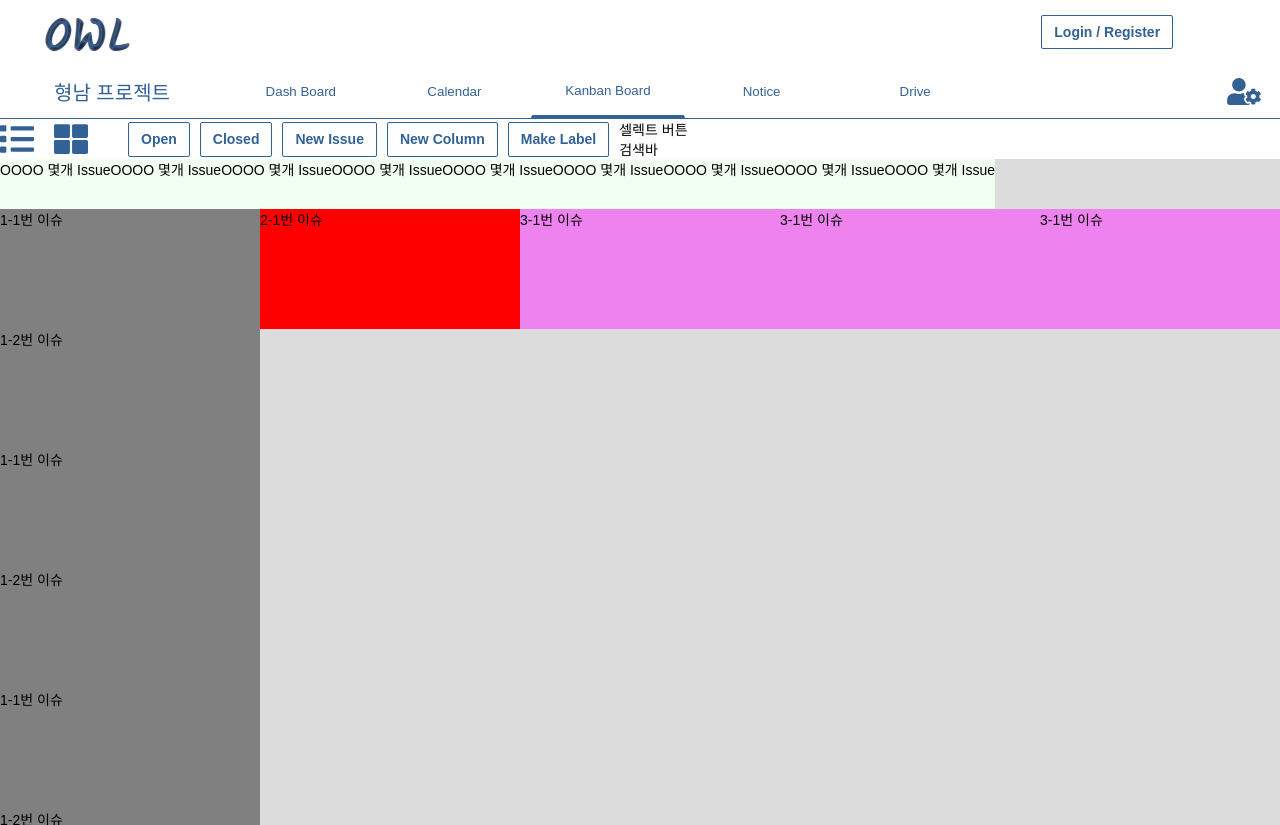
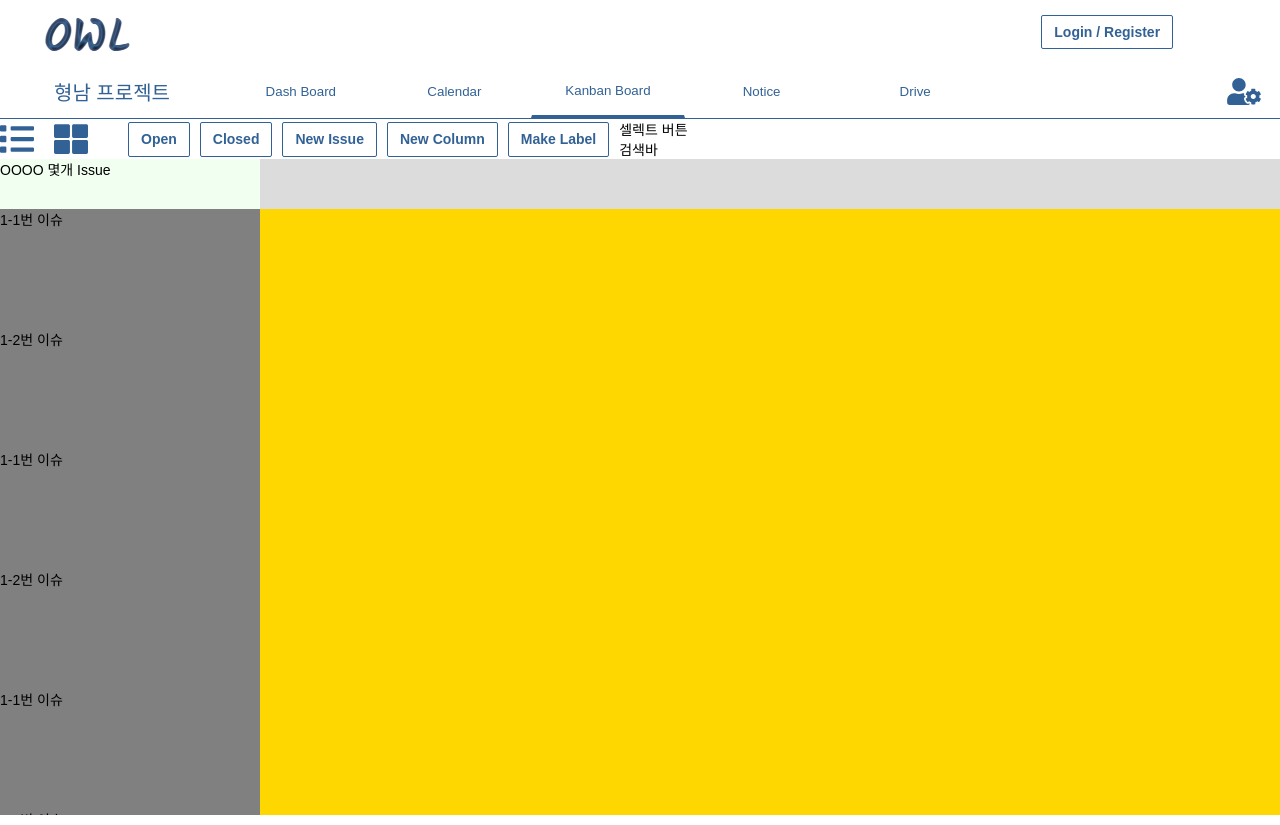
Before and after one commit to hyoungnamoh/react-owl, a Next.js app in the folder front/: page /project/projectList/projectDetail in a window 1280 px wide. Both pictures are taken after a click on the button "Kanban Board". Built offline with nearby package versions, Linux system fonts and the light colour scheme.

Commit message:
중간저장

```diff
--- a/front/components/KanbanBoard.tsx
+++ b/front/components/KanbanBoard.tsx
@@ -40,36 +40,13 @@ const KanbanBoard = () => {
           </div>
         </div>
       </div>
-      <div style={{ minWidth: 260, backgroundColor: 'gainsboro', display: 'flex', width: '100%' }}>
-        <div style={{ backgroundColor: 'honeydew', height: 50, position: 'sticky' }}>
-          OOOO 몇개 Issue
-        </div>
-        <div style={{ backgroundColor: 'honeydew', height: 50 }}>
-          OOOO 몇개 Issue
-          </div>
-        <div style={{ backgroundColor: 'honeydew', height: 50 }}>
-          OOOO 몇개 Issue
-          </div>
-        <div style={{ backgroundColor: 'honeydew', height: 50 }}>
-          OOOO 몇개 Issue
-          </div>
-        <div style={{ backgroundColor: 'honeydew', height: 50 }}>
-          OOOO 몇개 Issue
-          </div>
-        <div style={{ backgroundColor: 'honeydew', height: 50 }}>
-          OOOO 몇개 Issue
-          </div>
-        <div style={{ backgroundColor: 'honeydew', height: 50 }}>
-          OOOO 몇개 Issue
-          </div>
-        <div style={{ backgroundColor: 'honeydew', height: 50 }}>
-          OOOO 몇개 Issue
-          </div>
-        <div style={{ backgroundColor: 'honeydew', height: 50 }}>
+      <div style={{ backgroundColor: 'gold', display: 'flex', flexDirection: 'column', width: '100%', height: '82vh', overflow: 'scroll' }}>
+        <div style={{ backgroundColor: 'gainsboro', display: 'flex', width: '100%' }}>
+          <div style={{ backgroundColor: 'honeydew', height: 50, minWidth: 260 }}>
             OOOO 몇개 Issue
           </div>
         </div>
-      <div style={{ backgroundColor: 'gold', display: 'flex', width: '100%', height: '77vh', overflow: 'scroll' }}>
+        <div style={{ display: 'flex' }}>
           <div style={{ minWidth: 260, backgroundColor: 'gainsboro' }}>
             <div style={{ backgroundColor: 'gray', height: 120, }}>
               1-1번 이슈
@@ -120,48 +97,8 @@ const KanbanBoard = () => {
               1-2번 이슈
           </div>
           </div>
-        <div style={{ minWidth: 260, backgroundColor: 'gainsboro' }}>
-          <div style={{ backgroundColor: 'red', height: 120, }}>
-            2-1번 이슈
         </div>
       </div>
-        <div style={{ minWidth: 260, backgroundColor: 'gainsboro' }}>
-          <div style={{ backgroundColor: 'violet', height: 120, }}>
-            3-1번 이슈
-          </div>
-        </div>
-        <div style={{ minWidth: 260, backgroundColor: 'gainsboro' }}>
-          <div style={{ backgroundColor: 'violet', height: 120, }}>
-            3-1번 이슈
-          </div>
-        </div>
-        <div style={{ minWidth: 260, backgroundColor: 'gainsboro' }}>
-          <div style={{ backgroundColor: 'violet', height: 120, }}>
-            3-1번 이슈
-          </div>
-        </div>
-        <div style={{ minWidth: 260, backgroundColor: 'gainsboro' }}>
-          <div style={{ backgroundColor: 'violet', height: 120, }}>
-            3-1번 이슈
-          </div>
-        </div>
-        <div style={{ minWidth: 260, backgroundColor: 'gainsboro' }}>
-          <div style={{ backgroundColor: 'violet', height: 120, }}>
-            3-1번 이슈
-          </div>
-        </div>
-        <div style={{ minWidth: 260, backgroundColor: 'gainsboro' }}>
-          <div style={{ backgroundColor: 'violet', height: 120, }}>
-            3-1번 이슈
-          </div>
-        </div>
-        <div style={{ minWidth: 260, backgroundColor: 'gainsboro' }}>
-          <div style={{ backgroundColor: 'violet', height: 120, }}>
-            3-1번 이슈
-          </div>
-        </div>
-      </div>
-
     </div>
   );
 }
```
Lines whose indentation alone changed are shown as unchanged.
